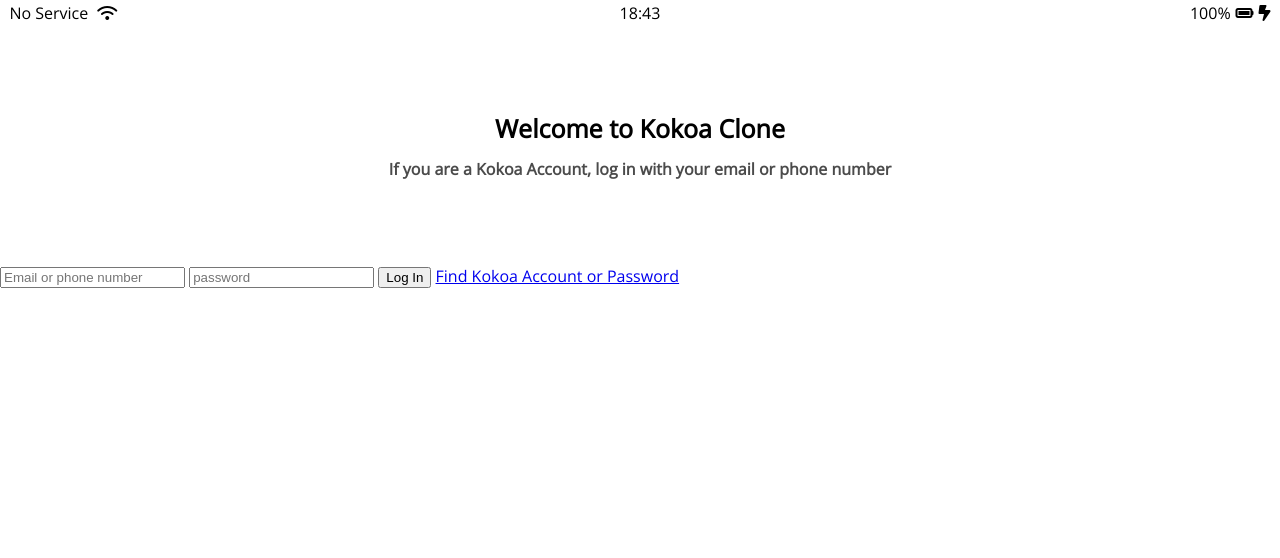
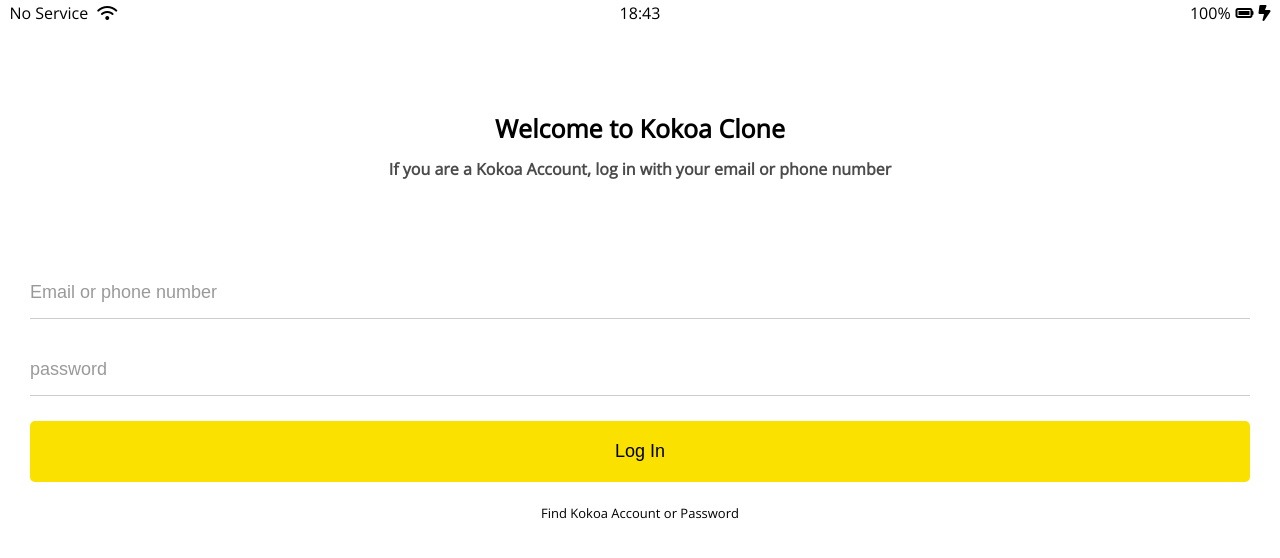
Before and after one commit to sjs2774/kokoa-clone-2023, a plain HTML site: page index.html in a window 1280 px wide. Drawn offline with nearby package versions, Linux system fonts and the light colour scheme.

Commit message:
Finish login page, Added variables.css

```diff
--- a/css/reset.css
+++ b/css/reset.css
@@ -122,3 +122,7 @@ table {
   border-collapse: collapse;
   border-spacing: 0;
 }
+
+input:focus{
+  outline: none;
+}
--- a/css/styles.css
+++ b/css/styles.css
@@ -1,6 +1,7 @@
 @import url('https://fonts.googleapis.com/css2?family=Open+Sans:ital,wght@0,400;1,600&display=swap');
 @import "reset.css";
 @import "status-bar.css";
+@import "variables.css";
 
 body{
     font-family: 'Open Sans', sans-serif;
@@ -25,3 +26,47 @@ body{
     opacity: 0.7;
 
 }
+
+#login-form{
+    display: flex;
+    flex-direction: column;
+    margin:0px 30px;
+}
+
+#login-form input{
+    border: none;
+    padding: 15px 0px;
+    font-size: 18px;
+    margin-bottom: 25px;
+
+}
+
+#login-form input:not([type="submit"]){
+    border-bottom: 1px solid rgba(0, 0, 0, 0.2);
+    transition: border-color 0.3s ease-in-out;
+
+
+}
+
+#login-form input::placeholder{
+    color: rgba(0, 0, 0, 0.4);
+}
+
+#login-form input:focus{
+    border-color: var(--yellow);
+}
+
+#login-form input[type="submit"]{
+    background-color: var(--yellow);
+    cursor: pointer;
+    padding:20px 0px;
+    border-radius:5px
+}
+
+#login-form a {
+    text-align: center;
+    text-decoration: none;
+    color: inherit;
+    font-size: 13px;
+
+}
--- /dev/null
+++ b/css/variables.css
@@ -0,0 +1,3 @@
+:root{
+    --yellow: #fae100;
+}
```
